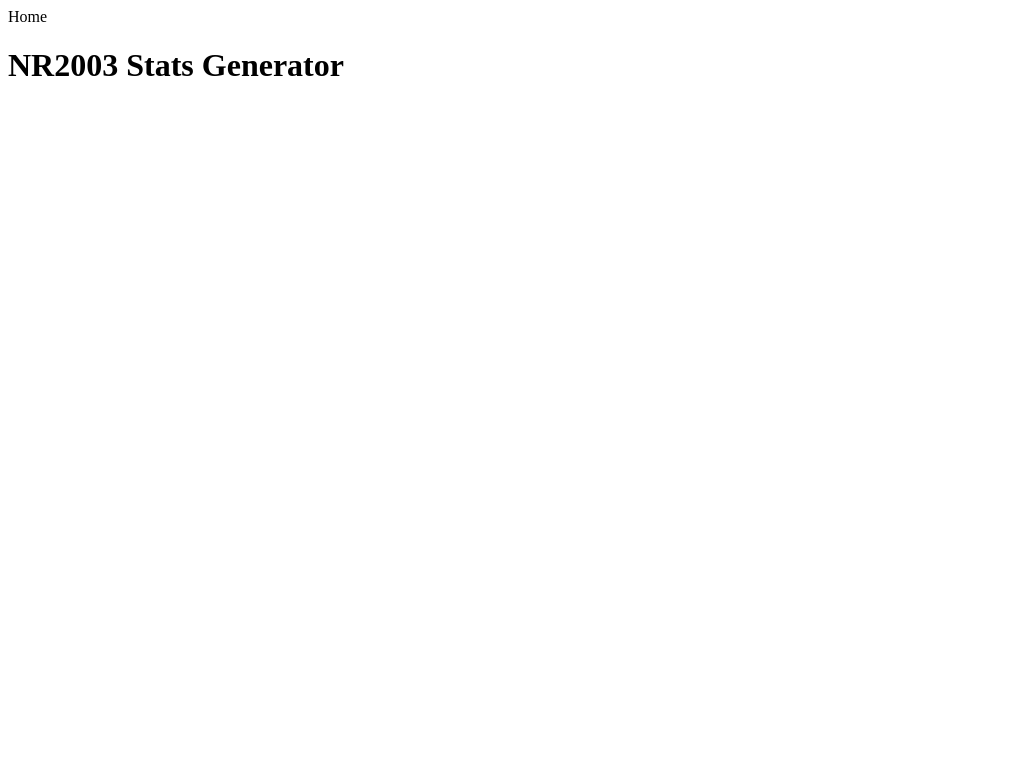
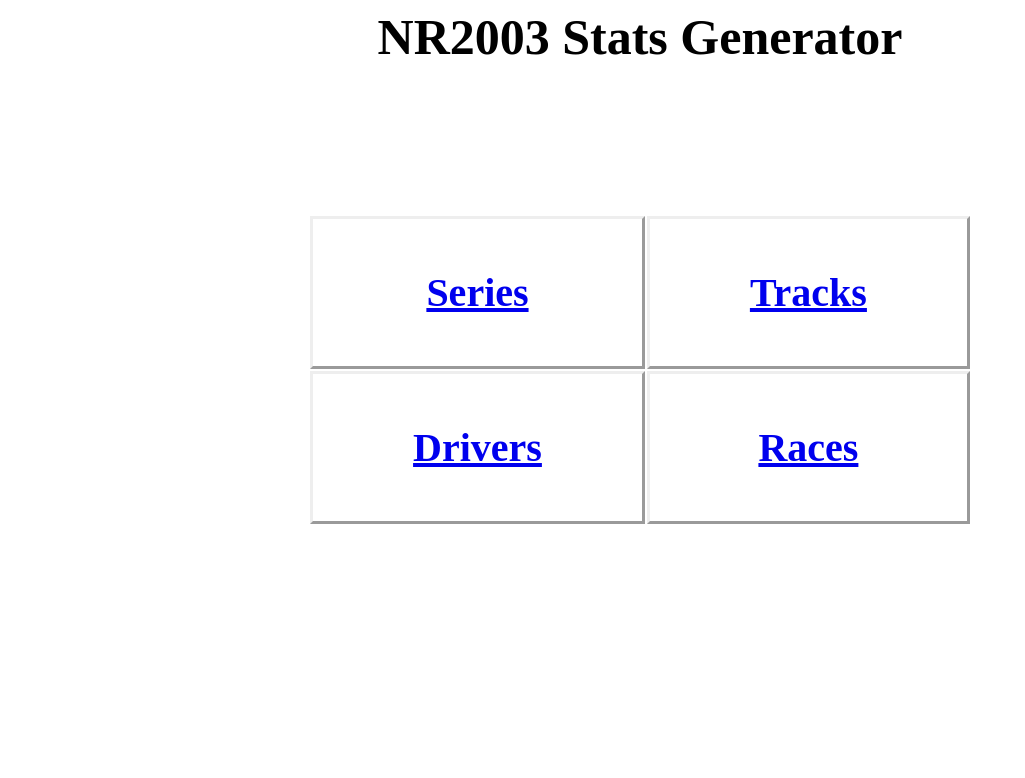
Before and after one commit to FK76exe/NR2003-stats-generator, a Flask app: page / in a window 1280 px wide. Shown: the top 778 px of the page, without its empty margins (0-1025 px from the left). Run offline with Flask 3, Linux system fonts and the light colour scheme; data that the repository does not hold is empty.

Commit message:
revamped home page

```diff
--- a/src/src/main.py
+++ b/src/src/main.py
@@ -16,16 +16,4 @@ DATABASE_NAME = "../../db/nr-stats-gen.db"
 
 @app.route("/")
 def home():
-    season_year_dict = {}
-    with sqlite3.connect(DATABASE_NAME) as con:
-        cursor = con.cursor()
-        cursor.execute("SELECT DISTINCT series.name, season_num as year FROM races, series JOIN seasons ON races.season_id = seasons.id AND seasons.series_id = series.id ORDER BY series.name ASC, year DESC")
-        data = cursor.fetchall()
-        for row in data:
-            s,y = row
-            if s not in season_year_dict.keys():
-                season_year_dict[s] = [y]
-            else:
-                season_year_dict[s].append(y)
-
-    return render_template('home.html', season_year_dict=season_year_dict)
+    return render_template('home.html')
--- a/src/src/templates/home.html
+++ b/src/src/templates/home.html
@@ -1,21 +1,72 @@
 <html>
     <head>
-        Home
+        <title>
+            Home
+        </title>
     </head>
     <body>
-        <H1>NR2003 Stats Generator</H1>
+        <H1 style="text-align: center;">NR2003 Stats Generator</H1>
+        <div>
+            <table>
+                <tr>
+                    <td>
+                        <a href="/series/">
+                            Series
+                        </a>
+                    </td>
+                    <td>
+                        <a href="/tracks/">
+                            Tracks
+                        </a>
+                    </td>
+                </tr>
+                <tr>
+                    <td>
+                        <a href="/drivers/">
+                            Drivers
+                        </a>
+                    </td>
+                    <td>
+                        <a href="/races">
+                            Races
+                        </a>
+                    </td>
+                </tr>
+            </table>
+        </div>
 
-        <ul>
-            {% for season in season_year_dict.keys() %}
-            <li>
-                {{season}}
-                {% for year in season_year_dict[season] %}
-                <ul>
-                    <a href="/points/{{season}}/{{year}}">{{year}}</a>
-                </ul>
-                {% endfor %}
-            </li>
-            {% endfor %}
-        </ul>
     </body>
+    <style>
+        body {
+            height: 95vh;
+        }
+        h1 {
+            text-align: center;
+            font-size: 50px;
+        }
+        div {
+            width: 80%;
+            top: 15%;
+            position: relative;
+            align-content: center;
+            margin-left: auto;
+            margin-right: auto;
+        }
+        table {
+            text-align: center;
+            left: 50%;
+            margin-left: auto;
+            margin-right: auto;
+            font-size: 40px;
+            font-weight: bold;
+        }
+        td {
+            border-style: outset;
+            padding: 50px;
+            margin-left: 10px;
+        }
+        td > a {
+            padding: 50px;
+        }
+        </style>
 </html>
```
